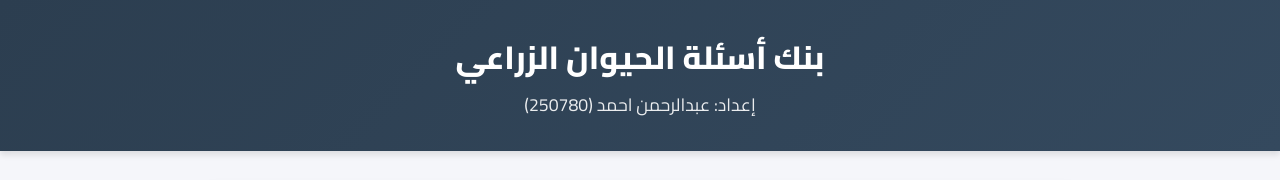
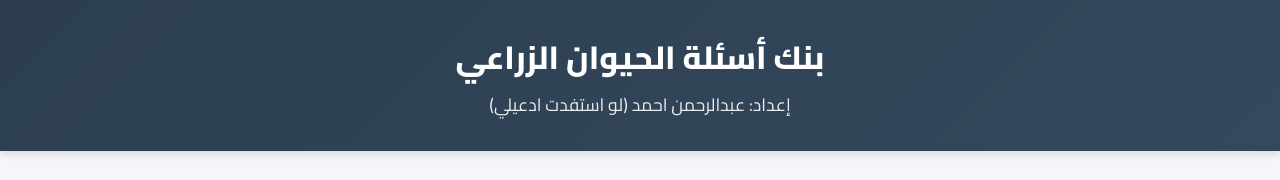
Before and after one commit to dgxmegaa-art/d, a plain HTML site: page index.html in a window 1280 px wide. Shown: the top 180 px of the page. Drawn offline with Linux system fonts and the light colour scheme.

Commit message:
Update index.html

```diff
--- a/index.html
+++ b/index.html
@@ -224,7 +224,7 @@
 
     <header class="header">
         <h1>بنك أسئلة الحيوان الزراعي</h1>
-        <p>إعداد: عبدالرحمن احمد (250780)</p>
+        <p>إعداد: عبدالرحمن احمد (لو استفدت ادعيلي)</p>
     </header>
 
     <div class="container">
```
